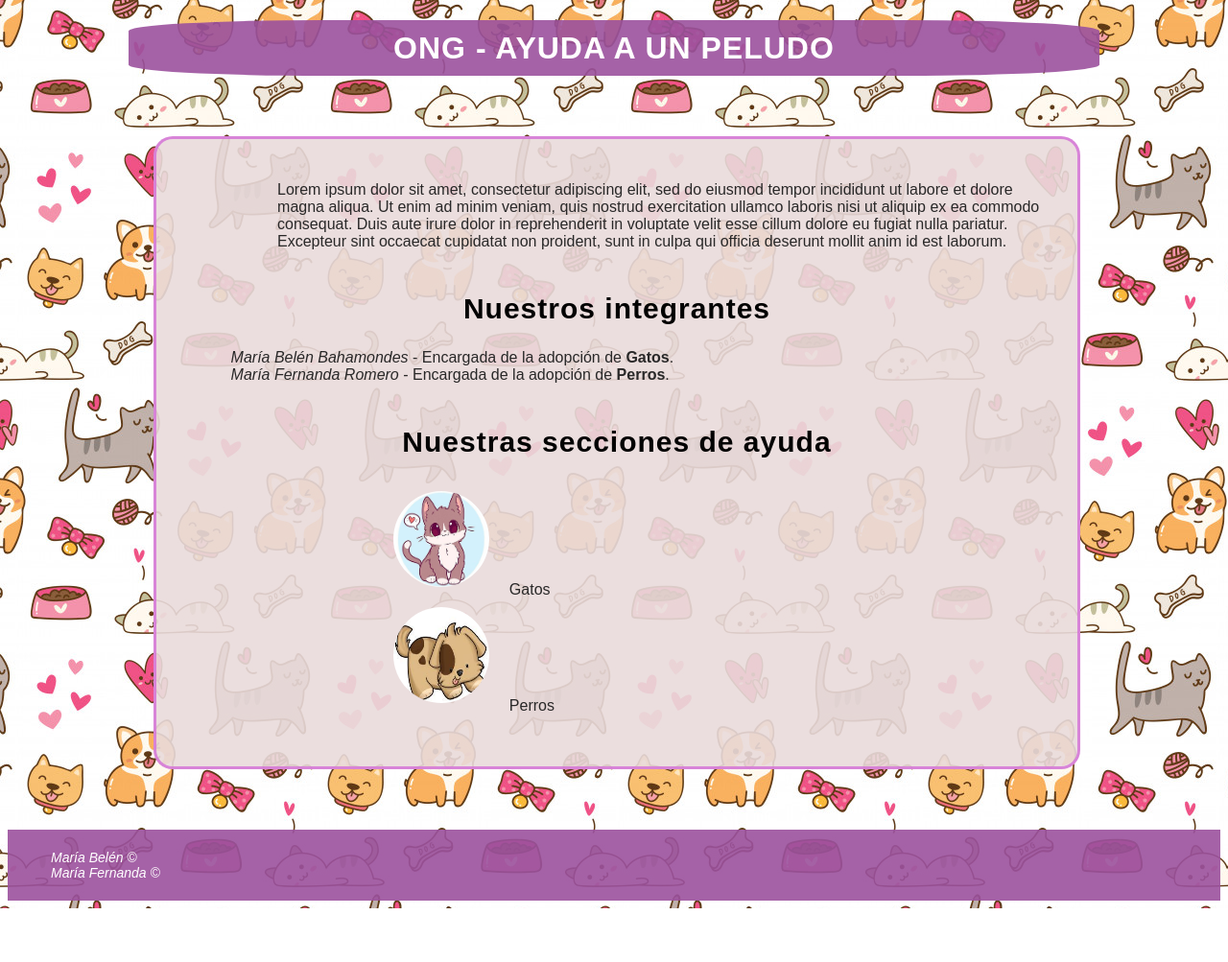
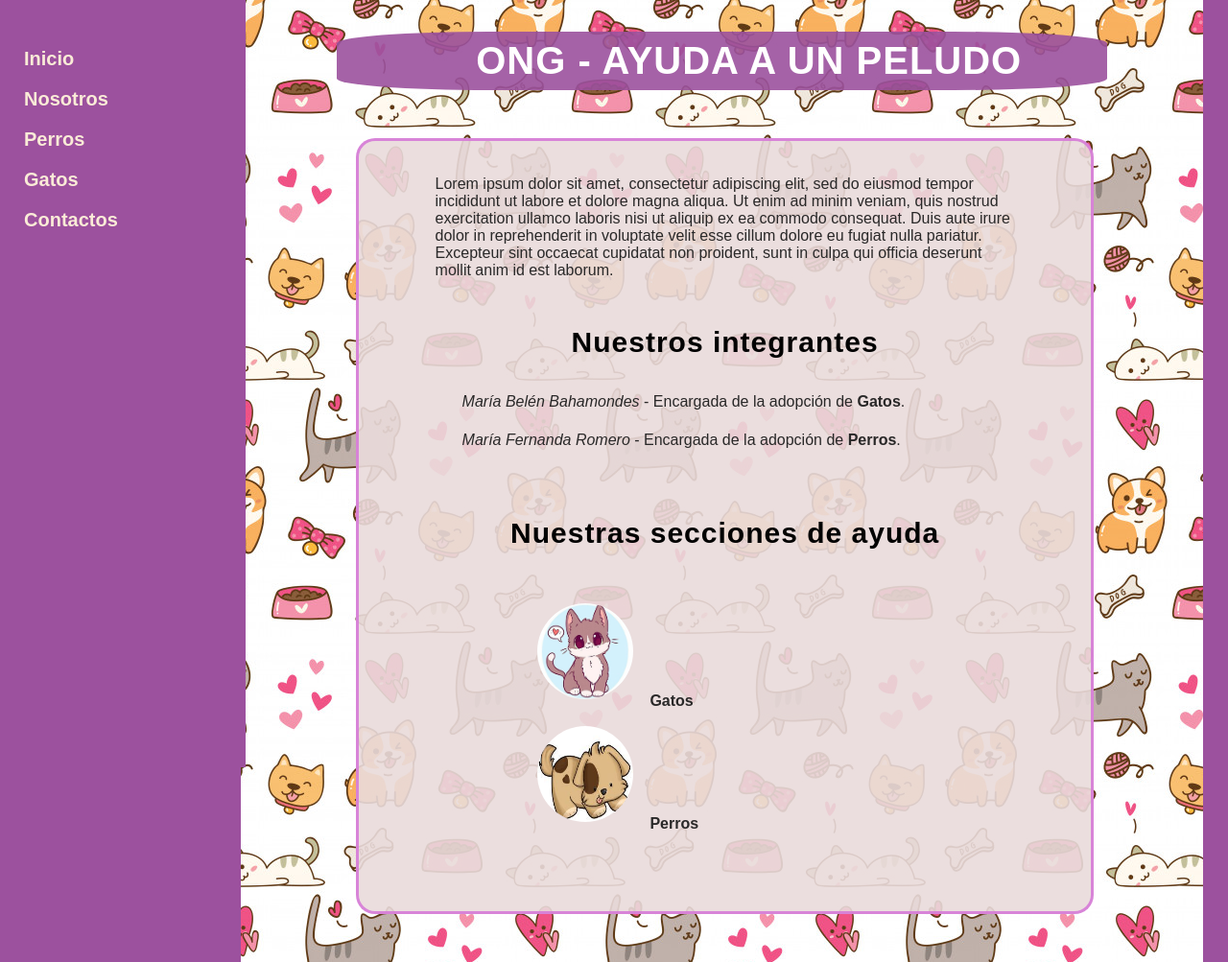
Before and after one commit to MariaBhamondes/1.2.4-Actividad-Formativa-Creaci-n-y-uso-de-las-hojas-de-estilo, a plain HTML site: page views/main.html in a window 1280 px wide. Shown: the whole page at 96% size. Before the commit the page ends 947 px from the top, so only its background shows below. Drawn offline with Linux system fonts and the light colour scheme.

Commit message:
vista principal perros, lista y funcionando correctamente

```diff
--- a/resource/style/estilos.css
+++ b/resource/style/estilos.css
@@ -1,5 +1,8 @@
 .fondo-body{
     background-image: url(../img/fondo.jpg);
+    width: 80%;
+    float: right;
+    display: block;
     /*background-color: #333333;*/
 }
 .fondo-container{
@@ -15,7 +18,7 @@
     border-style: solid;
 }
 
-header{
+.header{
     width: 80%;
     margin-left: 10%;
     border-radius: 20%;
@@ -28,7 +31,6 @@ header h1{
 
 .descripcion{
     margin-top: 5%;
-    margin-left: 10%;
 }
 
 .logo{
@@ -41,16 +43,17 @@ header h1{
 }
 
 
-h1{
+.h1{
     letter-spacing: 1px;
-    color: rgb(2, 2, 2);
+    color: white;
     font-family: sans-serif;
+    font-size: 40px;
     text-align: center;
     padding-top: 1%;
     padding-bottom: 1%;
 }
 
-h2{
+.h2{
     letter-spacing: 1px;
     color: rgb(2, 2, 2);
     font-family: sans-serif;
@@ -63,6 +66,11 @@ h2{
     font-family: sans-serif;
     font-size: 16px;
     color: rgb(41, 40, 40);
+    padding-top: 0%;
+}
+
+.font li{
+    padding-left: 8%;
 }
 
 .fotos-url{
--- a/views/main.html
+++ b/views/main.html
@@ -6,17 +6,32 @@
 
         <!--Importar hoja de estilos-->
         <link rel="stylesheet" href="../resource/style/estilos.css">
+        <link rel="stylesheet" href="../resource/style/style.css">
 
     </head>
-    <body class="fondo-body">
+    <body class="contenedor">
+        <!--Barra navegadora-->
+        <section>
+            <nav>
+                <ul>
+                    <li><a href="ACT2.html">Inicio </a></li>
+                    <li><a href="main.html">Nosotros </a></li>
+                    <li><a href="dogs/perros.html">Perros</a></li>
+                    <li><a href="cats/gatos.html">Gatos </a></li>
+                    <li><a href="contacto.html">Contactos</a></li>
+                </ul>
+            </nav>
+        </section>
+
+        <!--Cuerpo página-->
+        <section class="fondo-body">
             <!--Cabecera titulo principal de la vista-->
-        <header>
-            <h1> ONG - AYUDA A UN PELUDO</h1>
-        </header>
+            <div class="header">
+                <h1 class="h1"> ONG - AYUDA A UN PELUDO</h1>
+            </div>
 
             <!--Cuerpo del documento-->
-        <section class="fondo-container">
-
+            <div class="fondo-container">
                 <!--Descripción de la sección-->
                 <div class="descripcion">
                     <p class="font">Lorem ipsum dolor sit amet, consectetur adipiscing elit, sed do eiusmod tempor incididunt ut labore et dolore magna aliqua.
@@ -28,7 +43,7 @@
 
                 <!--Listado de colaboradores-->
                 <div>
-                <h2>Nuestros integrantes</h2>
+                    <h2 class="h2">Nuestros integrantes</h2>
                     <ul class="font">
                         <!-- i : cursiva -->
                         <!-- u : subrayado -->
@@ -40,7 +55,7 @@
 
                 <!--Listado de secciones de ayuda-->
                 <div>
-                <h2>Nuestras secciones de ayuda</h2>
+                    <h2 class="h2">Nuestras secciones de ayuda</h2>
                     <ul>
                         <li>
                             <a href="cats/gatos.html" class="font">
@@ -56,7 +71,9 @@
                         </li>
                     </ul>
                 </div>
+            </div>
         </section>
+
     </body>
     <!--Pie de página con los integrantes del equipo-->
     <footer>
```
Also changed, not shown: views/ACT2.html (+3 -3 lines), views/cats/gatos.html (+25 -8 lines), views/contacto.html (added). Lines whose indentation alone changed are shown as unchanged.
